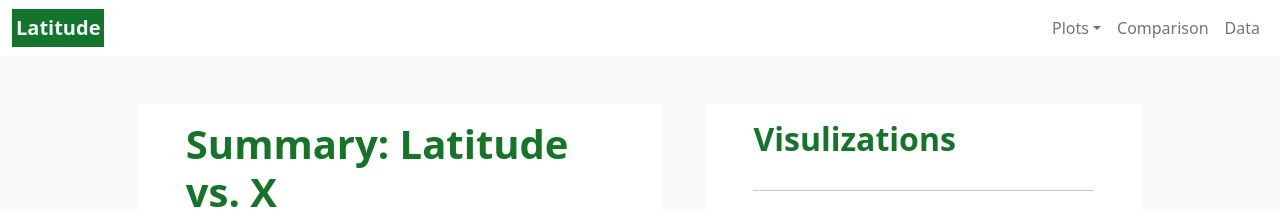
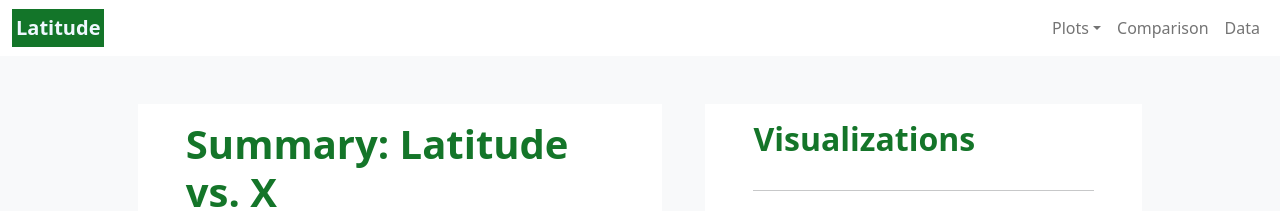
Before and after one commit to singhsanoo/Web-Design-Challenge, a plain HTML site: page index.html in a window 1280 px wide. Shown: the top 211 px of the page. Drawn offline with nearby package versions, Linux system fonts and the light colour scheme.

Commit message:
corrected visulaization header

```diff
--- a/index.html
+++ b/index.html
@@ -118,7 +118,7 @@
         </div>
       </div>
       <div class="container-sm bg-white col-lg-5 px-5 h-25">
-        <h2 class="data">Visulizations</h2>
+        <h2 class="data">Visualizations</h2>
         <hr />
         <div class="row">
           <div class="col-lg-6 col-sm-3">
```
Also changed, not shown: visualization/cloudiness.html (+1 -1 lines), visualization/humidity.html (+1 -1 lines), visualization/temperature.html (+1 -1 lines), visualization/windspeed.html (+1 -1 lines).
